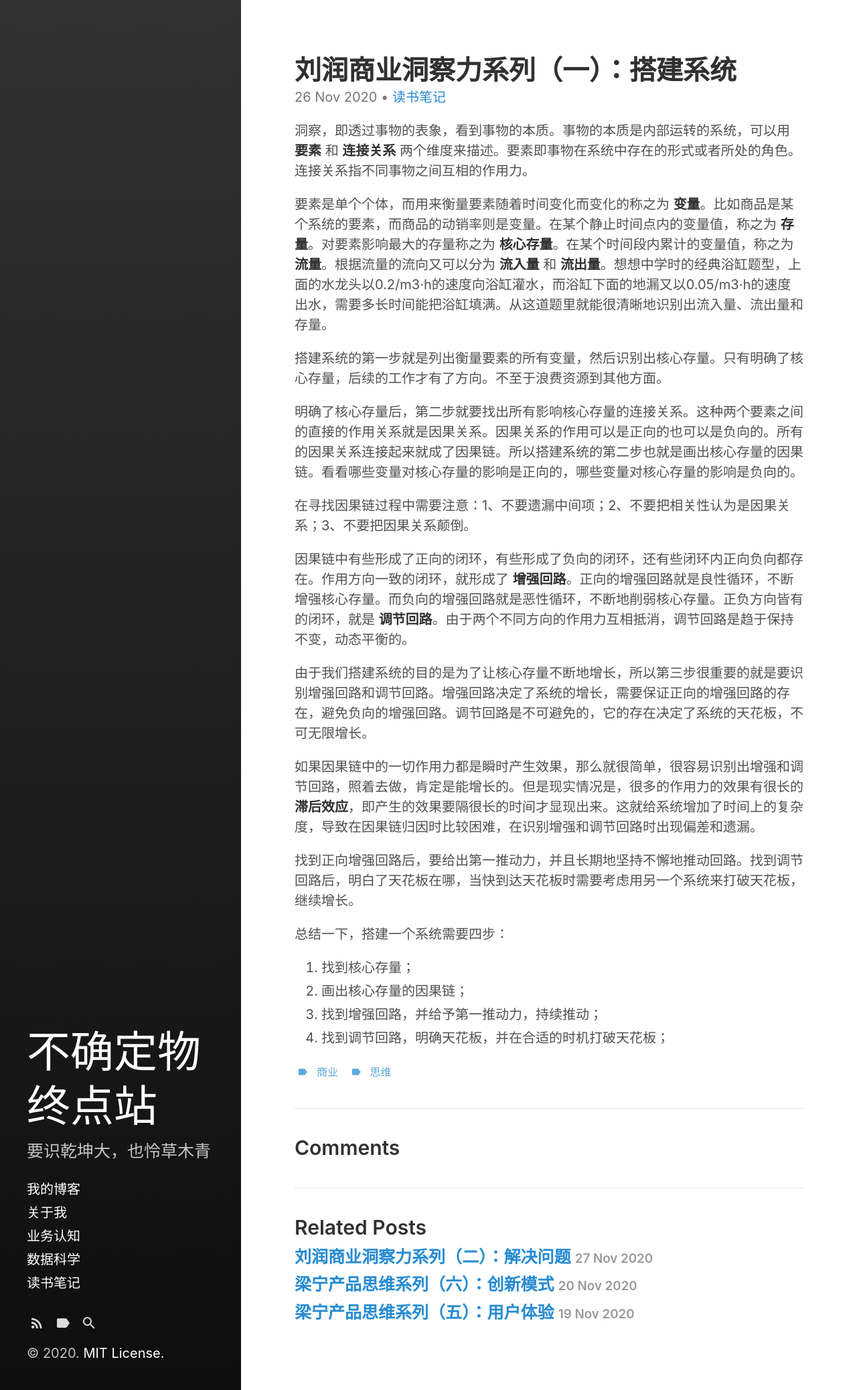
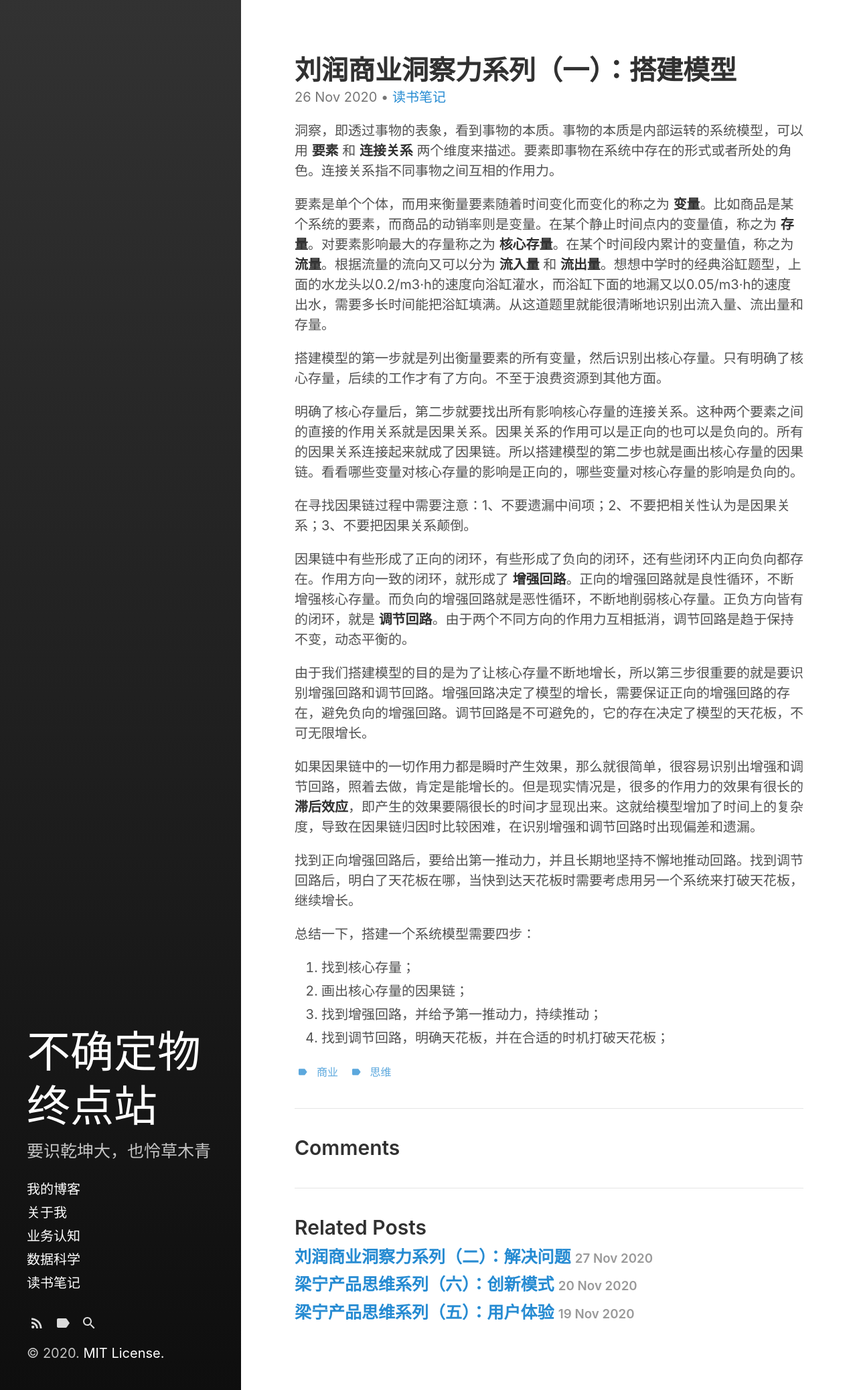
Before and after one commit to Bin0Lin/Bin0Lin.github.io, a Jekyll site: the page built from _posts/2020-11-26-刘润商业洞察力系列（一）：搭建模型.md, in a window 1280 px wide. Shown: the whole page at 67% size. Built offline with Jekyll 4.4.1, drawn with Linux system fonts in a browser that asks for light colours.

Commit message:
Update and rename 2020-11-26-刘润商业洞察力系列（一）：搭建系统.md to 2020-11-26-刘润商业洞察力系列（一）：搭建模型.md

```diff
--- a/_posts/2020-11-26-刘润商业洞察力系列（一）：搭建系统.md
+++ b/_posts/2020-11-26-刘润商业洞察力系列（一）：搭建模型.md
@@ -1,6 +1,6 @@
 ---
 layout: post
-title:  "刘润商业洞察力系列（一）：搭建系统"
+title:  "刘润商业洞察力系列（一）：搭建模型"
 date:   2020-11-26
 categories:
     - 读书笔记
@@ -9,25 +9,25 @@ tags:
     - 思维
 ---
 
-洞察，即透过事物的表象，看到事物的本质。事物的本质是内部运转的系统，可以用 __要素__ 和 __连接关系__ 两个维度来描述。要素即事物在系统中存在的形式或者所处的角色。连接关系指不同事物之间互相的作用力。
+洞察，即透过事物的表象，看到事物的本质。事物的本质是内部运转的系统模型，可以用 __要素__ 和 __连接关系__ 两个维度来描述。要素即事物在系统中存在的形式或者所处的角色。连接关系指不同事物之间互相的作用力。
 
 要素是单个个体，而用来衡量要素随着时间变化而变化的称之为 __变量__。比如商品是某个系统的要素，而商品的动销率则是变量。在某个静止时间点内的变量值，称之为 __存量__。对要素影响最大的存量称之为 __核心存量__。在某个时间段内累计的变量值，称之为 __流量__。根据流量的流向又可以分为 __流入量__ 和 __流出量__。想想中学时的经典浴缸题型，上面的水龙头以0.2/m3·h的速度向浴缸灌水，而浴缸下面的地漏又以0.05/m3·h的速度出水，需要多长时间能把浴缸填满。从这道题里就能很清晰地识别出流入量、流出量和存量。
 
-搭建系统的第一步就是列出衡量要素的所有变量，然后识别出核心存量。只有明确了核心存量，后续的工作才有了方向。不至于浪费资源到其他方面。
+搭建模型的第一步就是列出衡量要素的所有变量，然后识别出核心存量。只有明确了核心存量，后续的工作才有了方向。不至于浪费资源到其他方面。
 
-明确了核心存量后，第二步就要找出所有影响核心存量的连接关系。这种两个要素之间的直接的作用关系就是因果关系。因果关系的作用可以是正向的也可以是负向的。所有的因果关系连接起来就成了因果链。所以搭建系统的第二步也就是画出核心存量的因果链。看看哪些变量对核心存量的影响是正向的，哪些变量对核心存量的影响是负向的。
+明确了核心存量后，第二步就要找出所有影响核心存量的连接关系。这种两个要素之间的直接的作用关系就是因果关系。因果关系的作用可以是正向的也可以是负向的。所有的因果关系连接起来就成了因果链。所以搭建模型的第二步也就是画出核心存量的因果链。看看哪些变量对核心存量的影响是正向的，哪些变量对核心存量的影响是负向的。
 
 在寻找因果链过程中需要注意：1、不要遗漏中间项；2、不要把相关性认为是因果关系；3、不要把因果关系颠倒。
 
 因果链中有些形成了正向的闭环，有些形成了负向的闭环，还有些闭环内正向负向都存在。作用方向一致的闭环，就形成了 __增强回路__。正向的增强回路就是良性循环，不断增强核心存量。而负向的增强回路就是恶性循环，不断地削弱核心存量。正负方向皆有的闭环，就是 __调节回路__。由于两个不同方向的作用力互相抵消，调节回路是趋于保持不变，动态平衡的。
 
-由于我们搭建系统的目的是为了让核心存量不断地增长，所以第三步很重要的就是要识别增强回路和调节回路。增强回路决定了系统的增长，需要保证正向的增强回路的存在，避免负向的增强回路。调节回路是不可避免的，它的存在决定了系统的天花板，不可无限增长。
+由于我们搭建模型的目的是为了让核心存量不断地增长，所以第三步很重要的就是要识别增强回路和调节回路。增强回路决定了模型的增长，需要保证正向的增强回路的存在，避免负向的增强回路。调节回路是不可避免的，它的存在决定了模型的天花板，不可无限增长。
 
-如果因果链中的一切作用力都是瞬时产生效果，那么就很简单，很容易识别出增强和调节回路，照着去做，肯定是能增长的。但是现实情况是，很多的作用力的效果有很长的 __滞后效应__，即产生的效果要隔很长的时间才显现出来。这就给系统增加了时间上的复杂度，导致在因果链归因时比较困难，在识别增强和调节回路时出现偏差和遗漏。
+如果因果链中的一切作用力都是瞬时产生效果，那么就很简单，很容易识别出增强和调节回路，照着去做，肯定是能增长的。但是现实情况是，很多的作用力的效果有很长的 __滞后效应__，即产生的效果要隔很长的时间才显现出来。这就给模型增加了时间上的复杂度，导致在因果链归因时比较困难，在识别增强和调节回路时出现偏差和遗漏。
 
 找到正向增强回路后，要给出第一推动力，并且长期地坚持不懈地推动回路。找到调节回路后，明白了天花板在哪，当快到达天花板时需要考虑用另一个系统来打破天花板，继续增长。
 
-总结一下，搭建一个系统需要四步：
+总结一下，搭建一个系统模型需要四步：
 1. 找到核心存量；
 2. 画出核心存量的因果链；
 3. 找到增强回路，并给予第一推动力，持续推动；
```
